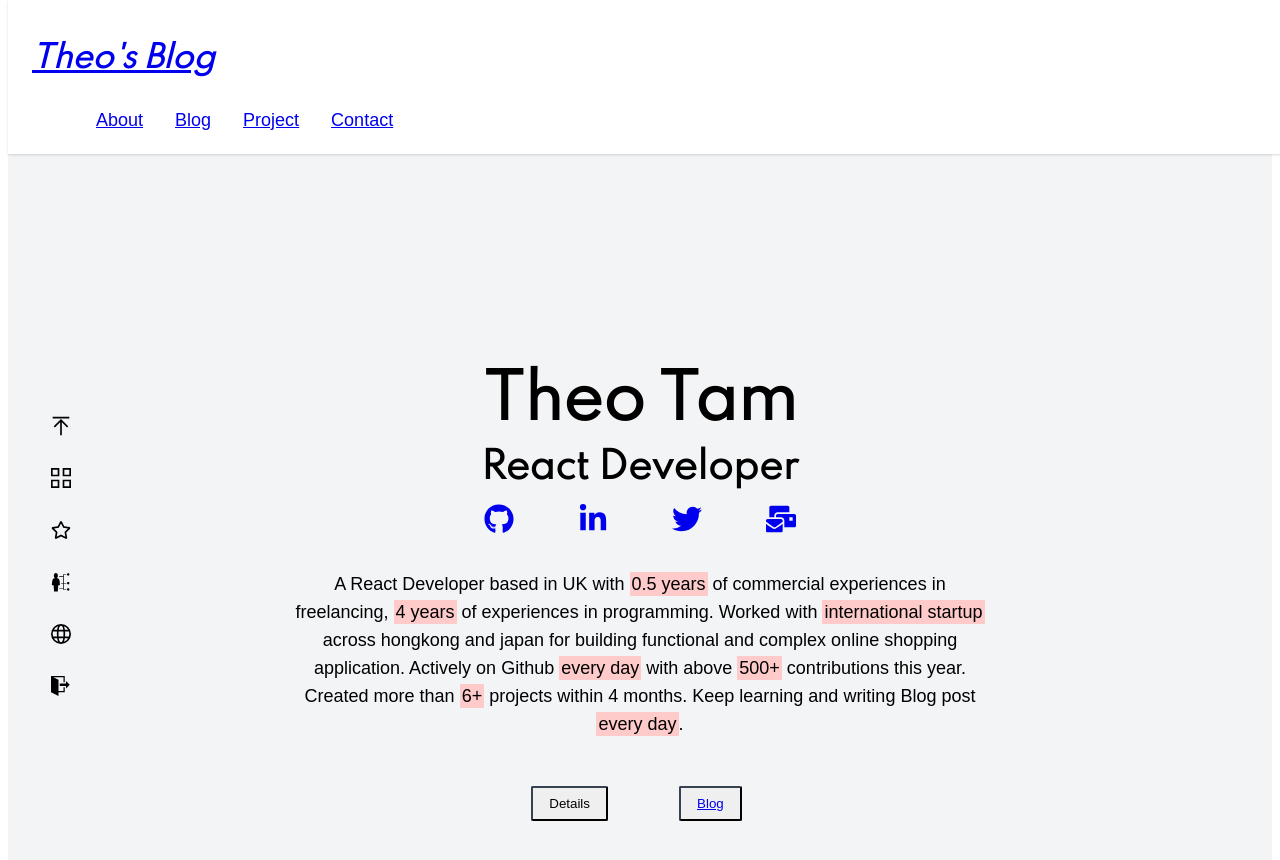
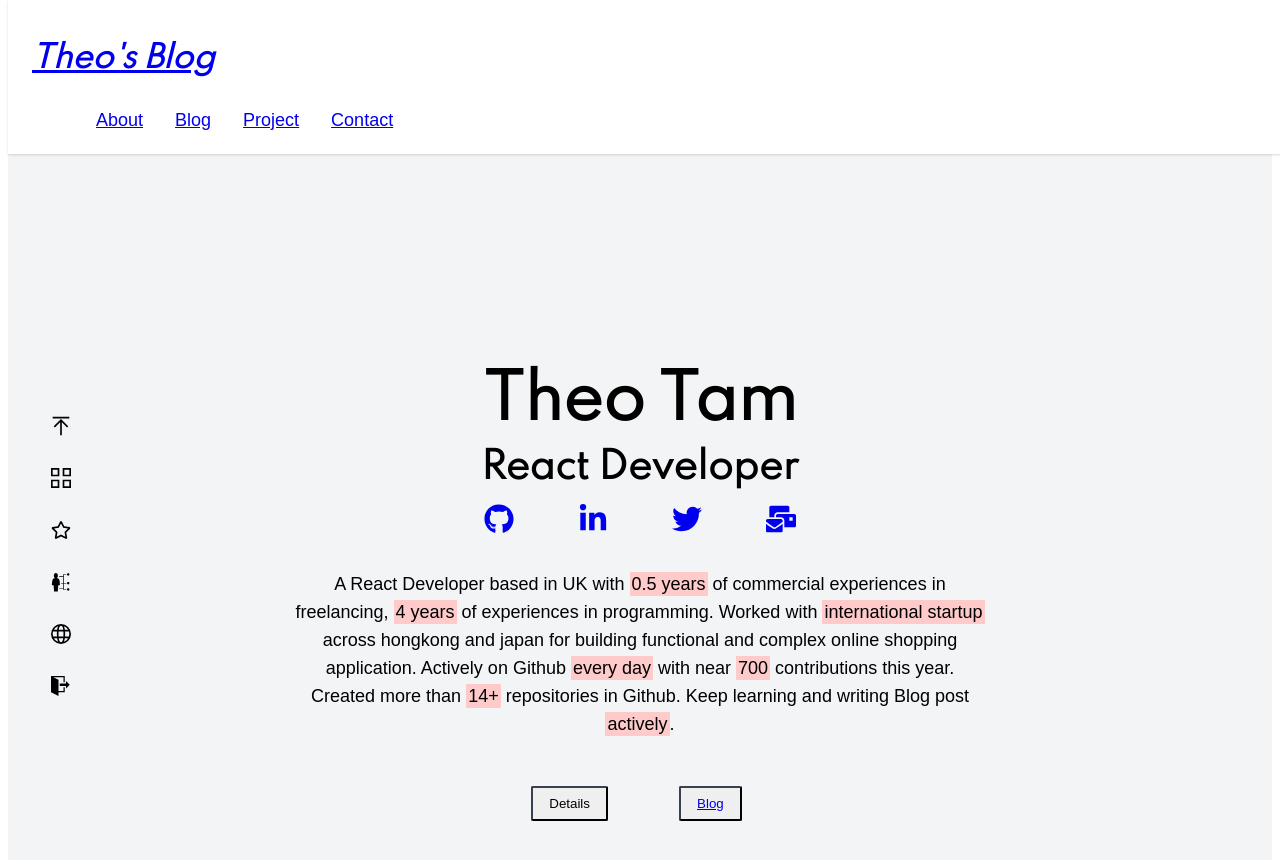
Before and after one commit to theo923/next-ssg-personal-blog, a Next.js app: page /about in a window 1280 px wide. Shown: the top 860 px of the page. Built offline with nearby package versions, Linux system fonts and the light colour scheme; a web font is replaced by a local one.

Commit message:
updated Cover

```diff
--- a/components/About/Cover.js
+++ b/components/About/Cover.js
@@ -55,11 +55,11 @@ const Cover = ({ forwardRef, executeScroll, coreProjectsRef }) => {
                             <span>international startup</span> across hongkong
                             and japan for building functional and complex online
                             shopping application. Actively on Github{" "}
-                            <span>every day</span> with above <span>500+</span>{" "}
+                            <span>every day</span> with near <span>700</span>{" "}
                             contributions this year. Created more than{" "}
-                            <span>6+</span> projects within 4 months. Keep
+                            <span>14+</span> repositories in Github. Keep
                             learning and writing Blog post{" "}
-                            <span>every day</span>.
+                            <span>actively</span>.
                         </p>
                     </SetIntersectionObserver>
                     <div className="aboutCoverBtn">
```
